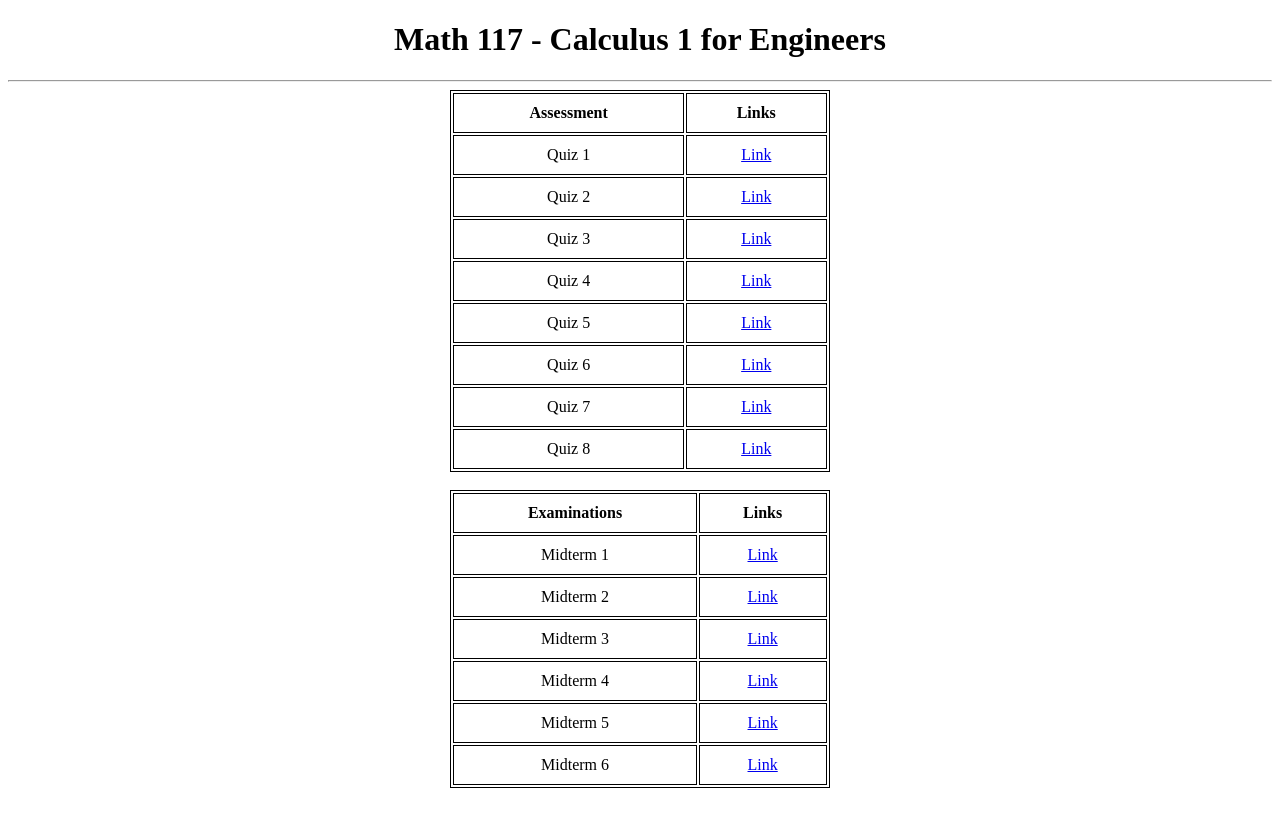
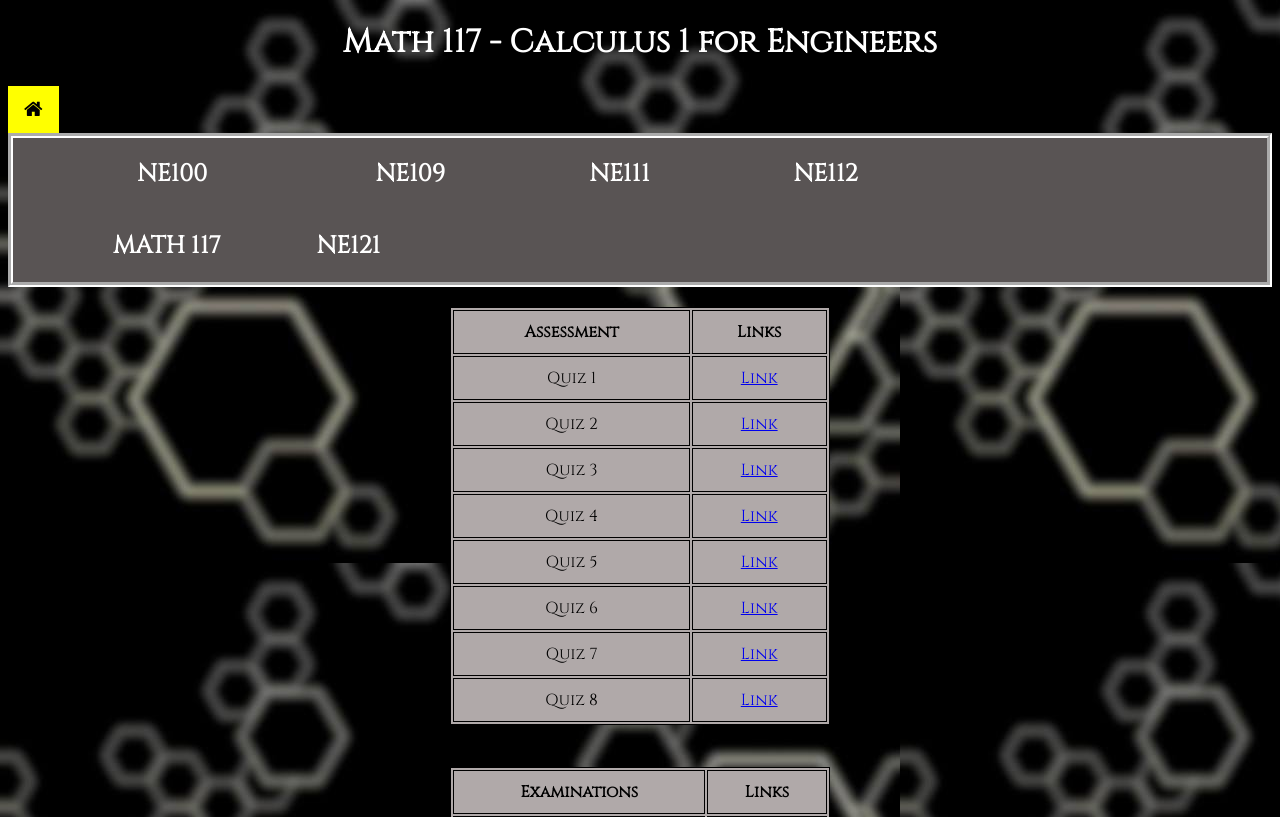
Before and after one commit to nanovid/nanovid.github.io, a plain HTML site: page Math117.html in a window 1280 px wide. Shown: the top 817 px of the page. Drawn offline with Linux system fonts and the light colour scheme.

Commit message:
Update Math117.html

```diff
--- a/Math117.html
+++ b/Math117.html
@@ -2,11 +2,29 @@
 <html>
     <head>
         <title>Math 117 - Funadamentals of Calculus 1</title>
+        <link href = "styles.css" rel = "stylesheet" />
+        <link rel="stylesheet" href="https://cdnjs.cloudflare.com/ajax/libs/font-awesome/4.7.0/css/font-awesome.min.css">
+    <link href="https://fonts.googleapis.com/css?family=Cinzel&display=swap" rel="stylesheet"/>
     </head>
 
     <body>
+
         <center><h1>Math 117 - Calculus 1 for Engineers</h1></center>
-        <hr/>
+        <a href = "index.html"><button class="btn"><i class="fa fa-home"></i></button></a>
+    </div>
+
+    <div id = "Courses" class = "topnav">
+        <a href="NE100.html"><center><h2 style = "float: left; margin-right: 7em; margin-left: 1em">NE100</h2></center></a>
+        <a href="NE109.html"><center><h2 style = "float: left; margin-right: 6em">NE109</h2></center></a>
+        <a href="NE111.html"><center><h2 style = "float: left; margin-right: 6em">NE111</h2></center></a>
+        <a href="NE112.html"><center><h2 style = "float: left; margin-right: 6em">NE112</h2></center></a>
+        <a href="Math117.html"><center><h2 style = "float: left; margin-right:4em">MATH 117</h2></center>
+        <a href="NE121.html"><center><h2 style = "float: left;">NE121</h2></center></a></a>
+
+    </div>
+    </div>
+    <div></div>
+
         <center id = "Quizzes"><table style="width:30%; border:1px solid black;">
             <tr>
                 <th style="border:1px solid black; padding:10px">Assessment</th>
```
